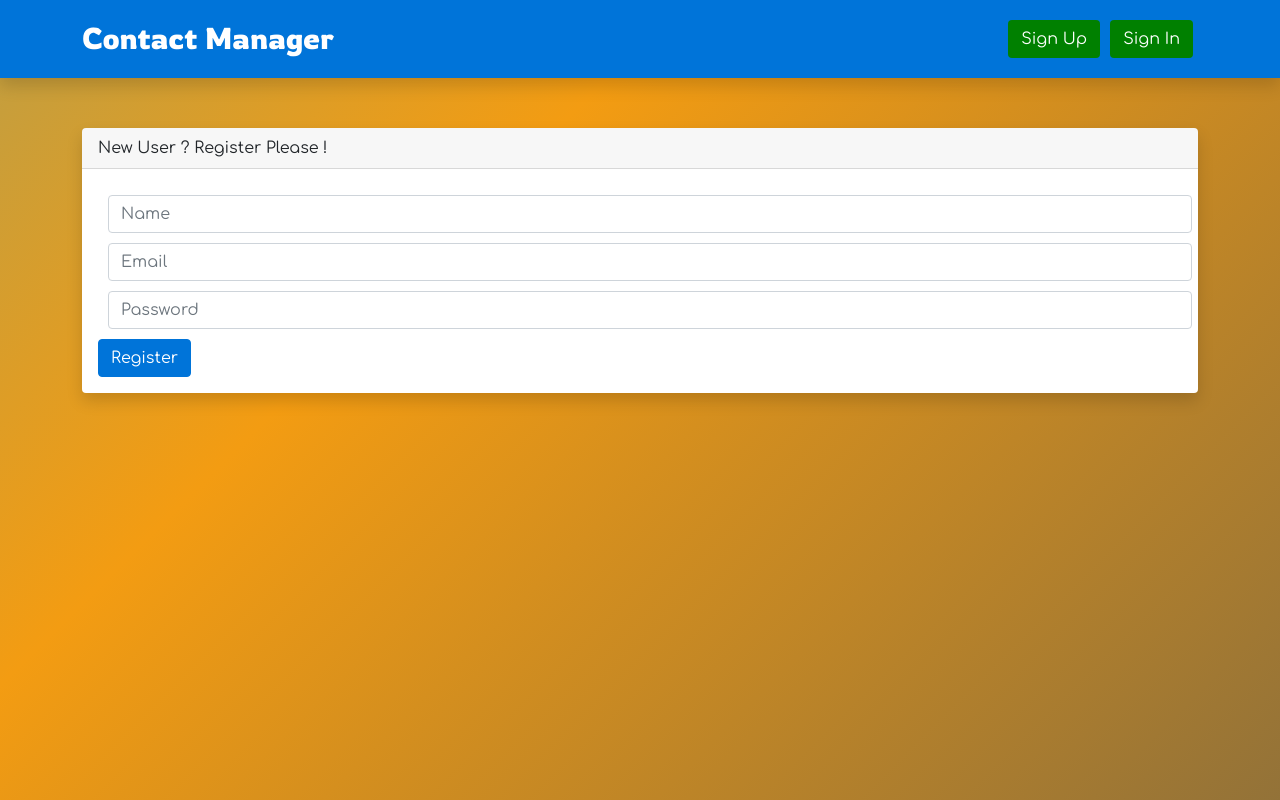
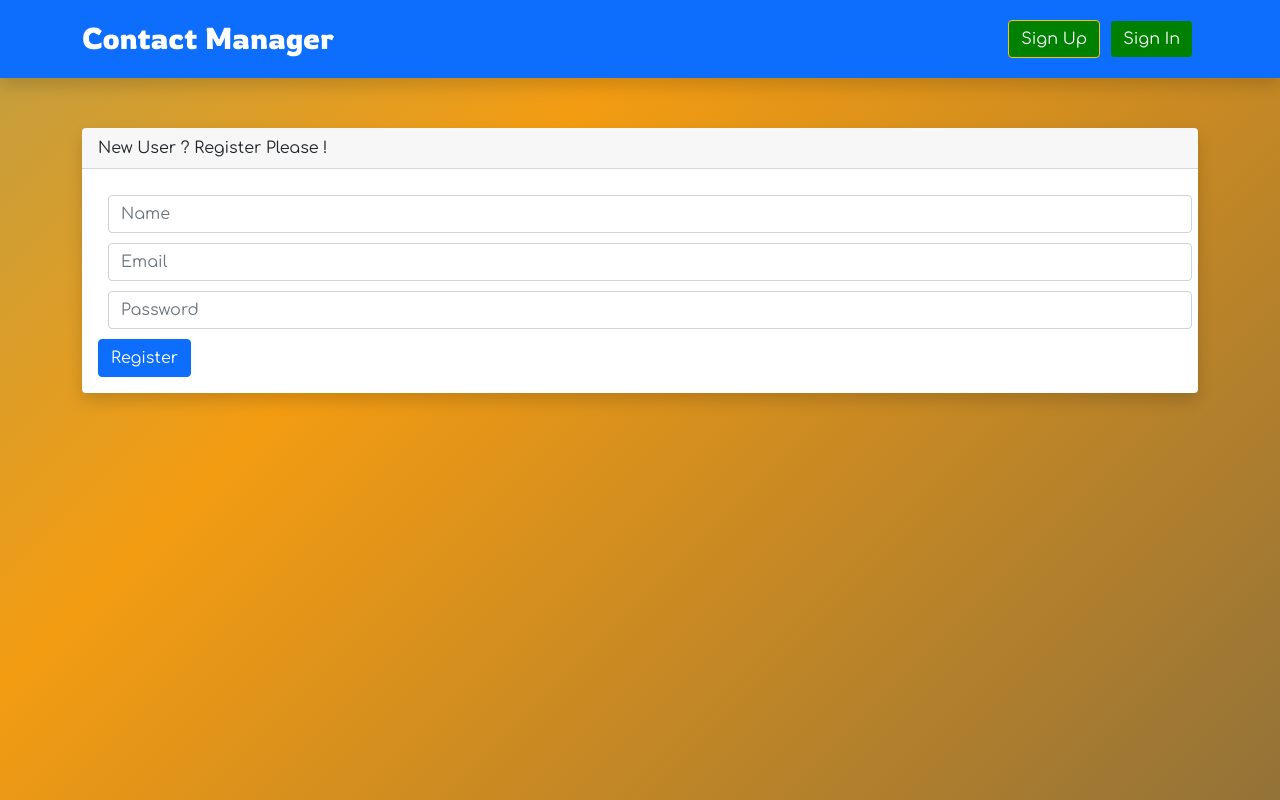
Before and after one commit to meashishpokhrel/contact-manager, a React (Create React App) app in the folder client/: page /signup in a window 1280 px wide. Built offline with nearby package versions, Linux system fonts and the light colour scheme; a web font is replaced by a local one.

Commit message:
Changed  Button Styles

```diff
--- a/client/src/assets/styles/App.scss
+++ b/client/src/assets/styles/App.scss
@@ -2,6 +2,15 @@
 /***********HOME SCREEN*******************/
 @import url('https://fonts.googleapis.com/css2?family=Mochiy+Pop+P+One&family=Rowdies&display=swap');
 @import url('https://fonts.googleapis.com/css2?family=Comfortaa&display=swap');
+
+body{
+    padding-top: 7rem;
+    background: linear-gradient(-45deg, #34495e, #f39c12, #23a6d5, #e67e22);
+	background-size: 400% 400%;
+	animation: gradient 15s ease infinite;
+	height: 100vh;
+font-family: 'Comfortaa', cursive;}
+
 .homepageText{
     font-size: 40px;
     color: white;
@@ -19,18 +28,15 @@
     font-size: 30px;
     font-family: 'Rowdies', cursive;
 }
-body{
-    // background: url(../img/contact.jpg);
-    // background-size: cover;
-    // background-repeat: no-repeat;
-    // height: 100vh;
-    // width: 100%;
+.navar{
+  padding: 15px;
+}
 
-    background: linear-gradient(-45deg, #34495e, #f39c12, #23a6d5, #e67e22);
-	background-size: 400% 400%;
-	animation: gradient 15s ease infinite;
-	height: 100vh;
-font-family: 'Comfortaa', cursive;}
+.form-control{
+  margin: 10px
+}
+
+
 
 @keyframes gradient {
 	0% {
--- a/client/src/assets/styles/index.scss
+++ b/client/src/assets/styles/index.scss
@@ -1,16 +1,2 @@
-$theme-colors:(
-  "primary": #0074d9,
-  "danger": #ff4136,
-);
-.form-control{
-  margin: 10px
-}
 
 @import "~bootstrap/scss/bootstrap";
-
-body {
-  padding-top: 7rem;
-}
-.navar{
-  padding: 15px;
-}
--- a/client/src/component/layout/Navbar.js
+++ b/client/src/component/layout/Navbar.js
@@ -38,7 +38,7 @@ const Navbar = () => {
             <Link to="/contact" className="navbar-brand">
               Contact Manager
             </Link>
-            <Link to="/signin" className="btn btn-warning button-nav">
+            <Link to="/signin" className="btn btn-primary button-nav">
               Sign In
             </Link>
             <Link to="/signup" className="btn btn-warning button-nav">
```
